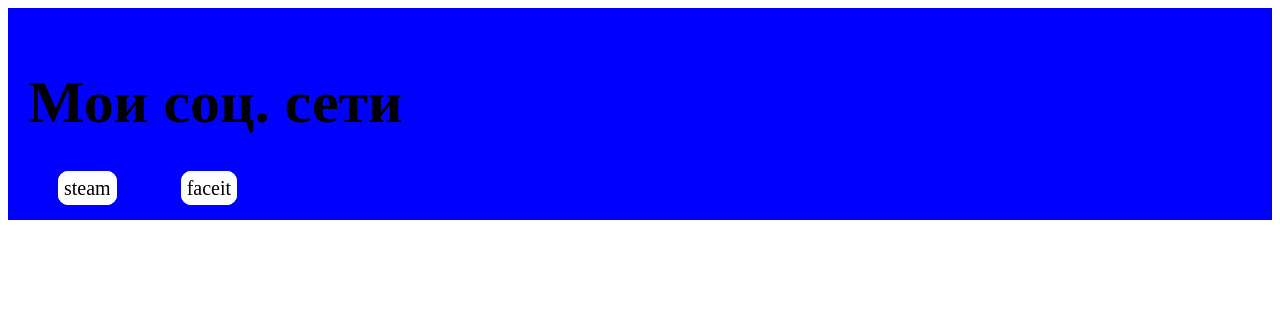
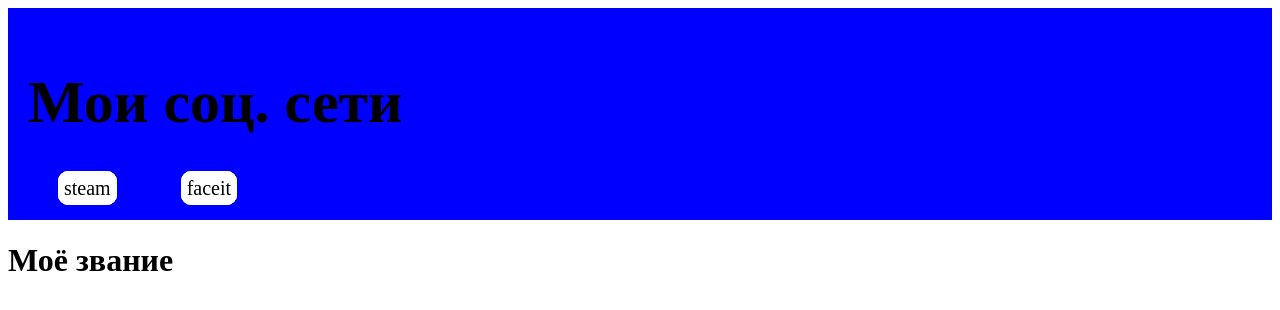
Before and after one commit to bl1zrodeo/kutgjgh, a plain HTML site: page index.html in a window 1280 px wide. Drawn offline with Linux system fonts and the light colour scheme.

Commit message:
Update index.html

```diff
--- a/index.html
+++ b/index.html
@@ -10,7 +10,8 @@
       <a href="https://www.faceit.com/ru/players/blitzorodeo">faceit</a>
     </header>
     <main>
-      <h1></h1>
+      <h1>Моё звание</h1>
+      <a href="https://fv20.failiem.lv/thumb_show.php?i=37apwzu38&view"</a>
     </main>
   </body>
 </html>
```
